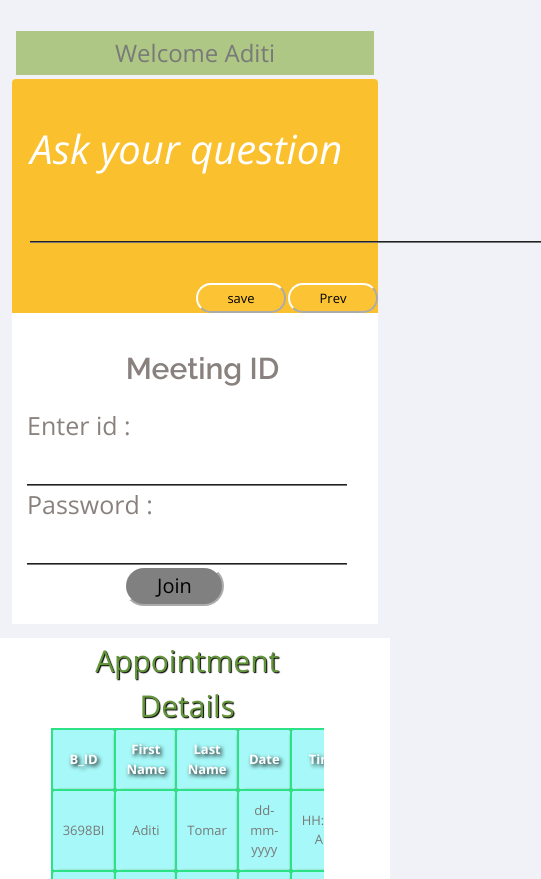
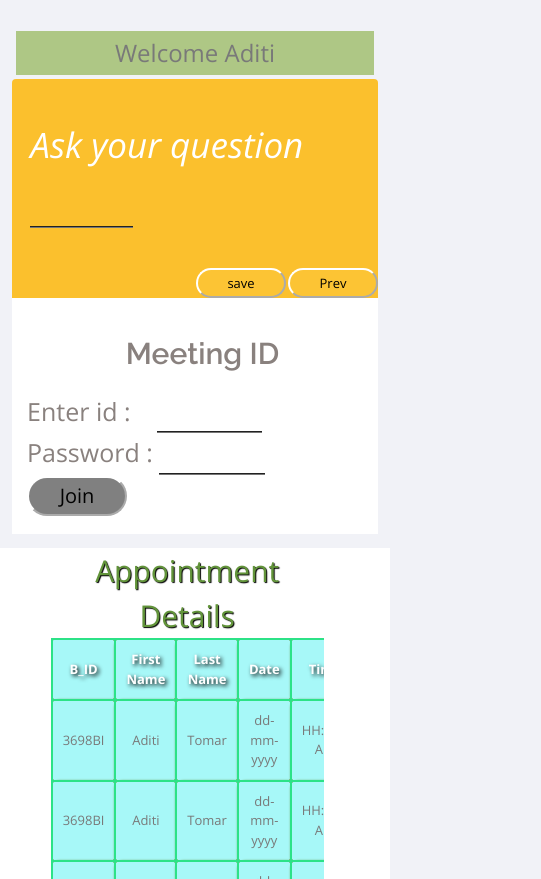
Before and after one commit to Aditi-247/user-profile-page, a plain HTML site: page app.html in a window 390 px wide. Shown: the part 1278-2157 px from the top of the page, 541 px wide, since content can reach past the window. Drawn offline with nearby package versions, Linux system fonts and the light colour scheme.

Commit message:
Update app.css

```diff
--- a/app.css
+++ b/app.css
@@ -472,4 +472,19 @@ td {
     margin-left: 13%;
     margin-right: 30%;
   }
+  .bio-graph-heading {
+  background: #fbc02d;
+  color: #fff;
+  text-align: left;
+  font-style: italic;
+  padding: 40px 5px;
+  padding-left: 5%;
+  border-radius: 4px 4px 0 0;
+  -webkit-border-radius: 4px 4px 0 0;
+  font-size: 35px;
+  font-weight: 100;
 }
+  input{
+    width: 30%;
+  }
+}
```
